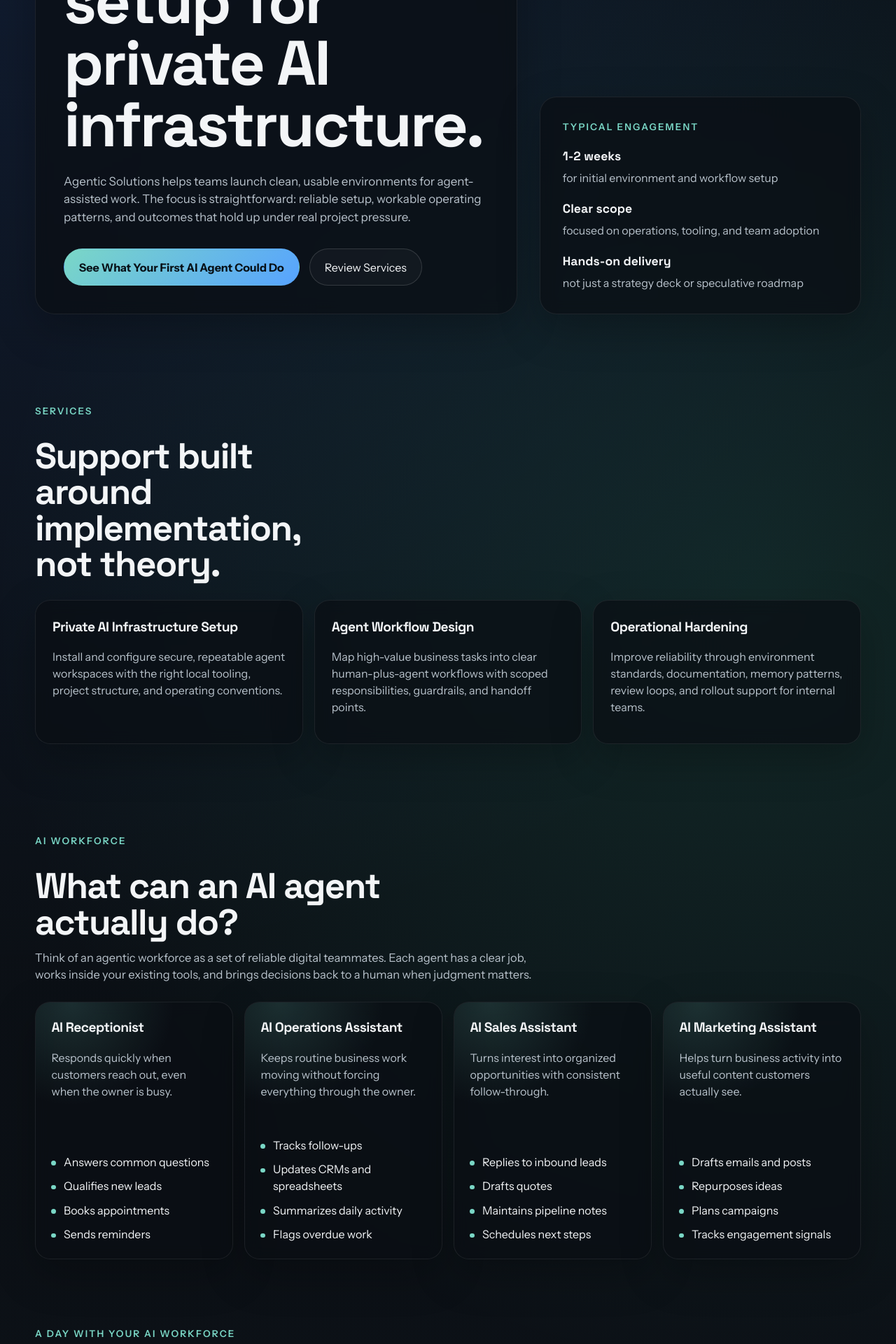
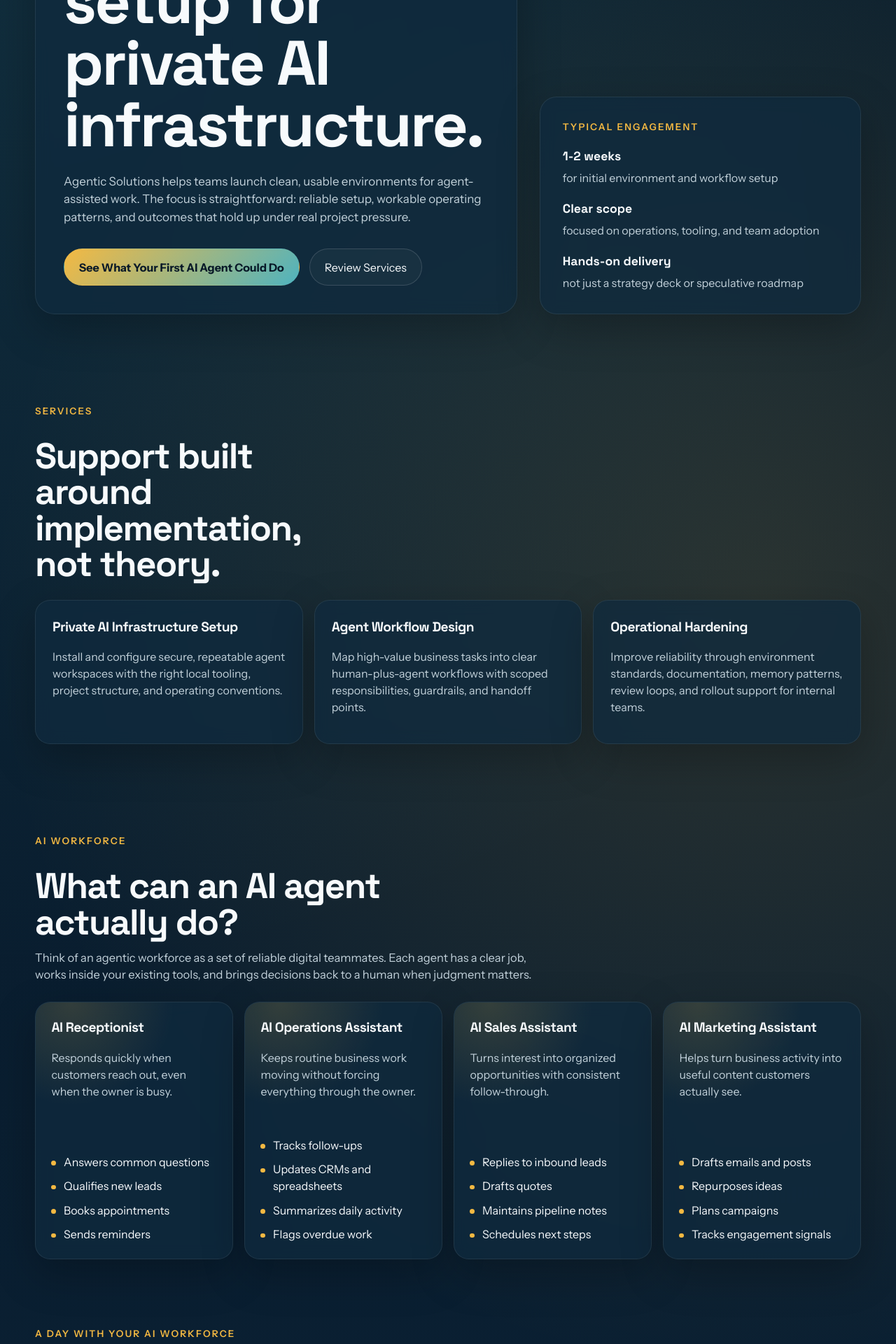
Before and after one commit to krisStone7/agentic-solutions-landing, a React (Vite) app: page / in a window 1280 px wide. Shown: the part 360-2280 px from the top of the page at 70% size. Built offline with nearby package versions, Linux system fonts and the light colour scheme.

Commit message:
Apply small business owner color palette

```diff
--- a/src/styles.css
+++ b/src/styles.css
@@ -1,11 +1,11 @@
 :root {
   font-family: 'Instrument Sans', sans-serif;
-  color: #f3f5f7;
+  color: #F7FAFC;
   background:
-    radial-gradient(circle at top left, rgba(68, 129, 255, 0.14), transparent 28%),
-    radial-gradient(circle at 85% 20%, rgba(69, 216, 170, 0.12), transparent 22%),
-    linear-gradient(180deg, #090d12 0%, #0d1218 52%, #0a0e14 100%);
-  background-color: #090d12;
+    radial-gradient(circle at top left, rgba(79, 179, 191, 0.16), transparent 28%),
+    radial-gradient(circle at 85% 20%, rgba(244, 185, 66, 0.14), transparent 22%),
+    linear-gradient(180deg, #071827 0%, #0B2236 52%, #071827 100%);
+  background-color: #071827;
   font-synthesis: none;
   text-rendering: optimizeLegibility;
   -webkit-font-smoothing: antialiased;
@@ -83,7 +83,7 @@ select {
   flex-wrap: wrap;
   justify-content: flex-end;
   gap: 1.2rem;
-  color: #b5c0ca;
+  color: #C2D1DA;
   font-size: 0.95rem;
 }
 
@@ -91,7 +91,7 @@ select {
 .nav a:focus-visible,
 .brand:hover,
 .brand:focus-visible {
-  color: #ffffff;
+  color: #F7FAFC;
 }
 
 .section {
@@ -114,7 +114,7 @@ select {
 .audience-item,
 .cta-card {
   border: 1px solid rgba(255, 255, 255, 0.08);
-  background: rgba(10, 14, 20, 0.72);
+  background: rgba(16, 42, 63, 0.74);
   backdrop-filter: blur(10px);
   box-shadow: 0 20px 60px rgba(0, 0, 0, 0.25);
 }
@@ -133,7 +133,7 @@ select {
 .eyebrow,
 .panel-label {
   margin: 0 0 1rem;
-  color: #7ad7c6;
+  color: #F4B942;
   font-size: 0.84rem;
   font-weight: 600;
   letter-spacing: 0.16em;
@@ -172,7 +172,7 @@ h3 {
 .audience-item,
 .cta-card p,
 .metric-list span {
-  color: #b8c2cb;
+  color: #C2D1DA;
 }
 
 .lead {
@@ -208,8 +208,8 @@ h3 {
 }
 
 .button-primary {
-  background: linear-gradient(135deg, #7ad7c6 0%, #57a3ff 100%);
-  color: #071016;
+  background: linear-gradient(135deg, #F4B942 0%, #4FB3BF 100%);
+  color: #071827;
   font-weight: 700;
 }
 
@@ -294,8 +294,8 @@ h3 {
   width: 2.6rem;
   height: 2.6rem;
   border-radius: 999px;
-  background: rgba(122, 215, 198, 0.12);
-  color: #7ad7c6;
+  background: rgba(244, 185, 66, 0.14);
+  color: #F4B942;
   font-family: 'Space Grotesk', sans-serif;
   font-weight: 700;
 }
@@ -314,7 +314,7 @@ h3 {
   width: 0.85rem;
   height: 0.85rem;
   border-radius: 50%;
-  background: linear-gradient(135deg, #7ad7c6 0%, #57a3ff 100%);
+  background: linear-gradient(135deg, #F4B942 0%, #4FB3BF 100%);
 }
 
 .split-panel {
@@ -420,7 +420,7 @@ h3 {
 .section-intro {
   max-width: 68ch;
   margin: 0;
-  color: #b8c2cb;
+  color: #C2D1DA;
   font-size: 1.03rem;
 }
 
@@ -435,7 +435,7 @@ h3 {
 .comparison-card,
 .comparison-column {
   border: 1px solid rgba(255, 255, 255, 0.08);
-  background: rgba(10, 14, 20, 0.72);
+  background: rgba(16, 42, 63, 0.74);
   backdrop-filter: blur(10px);
   box-shadow: 0 20px 60px rgba(0, 0, 0, 0.25);
 }
@@ -456,7 +456,7 @@ h3 {
   content: '';
   position: absolute;
   inset: 0;
-  background: radial-gradient(circle at 18% 0%, rgba(122, 215, 198, 0.16), transparent 34%);
+  background: radial-gradient(circle at 18% 0%, rgba(244, 185, 66, 0.16), transparent 34%);
   pointer-events: none;
 }
 
@@ -467,7 +467,7 @@ h3 {
 .role-card p,
 .timeline-item p,
 .comparison-column li {
-  color: #b8c2cb;
+  color: #C2D1DA;
 }
 
 .role-card ul,
@@ -494,7 +494,7 @@ h3 {
   width: 0.42rem;
   height: 0.42rem;
   border-radius: 999px;
-  background: #7ad7c6;
+  background: #F4B942;
 }
 
 .day-section {
@@ -516,7 +516,7 @@ h3 {
 }
 
 .timeline-time {
-  color: #7ad7c6;
+  color: #F4B942;
   font-family: 'Space Grotesk', sans-serif;
   font-weight: 700;
 }
@@ -539,9 +539,9 @@ h3 {
 
 .accent-panel {
   background:
-    linear-gradient(135deg, rgba(122, 215, 198, 0.14), rgba(87, 163, 255, 0.1)),
-    rgba(10, 14, 20, 0.72);
-  border-color: rgba(122, 215, 198, 0.22);
+    linear-gradient(135deg, rgba(244, 185, 66, 0.14), rgba(79, 179, 191, 0.12)),
+    rgba(16, 42, 63, 0.74);
+  border-color: rgba(244, 185, 66, 0.28);
 }
 
 .muted-panel {
```
